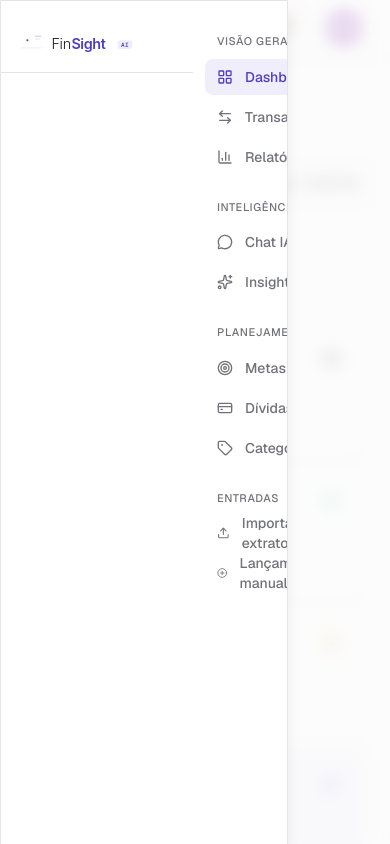
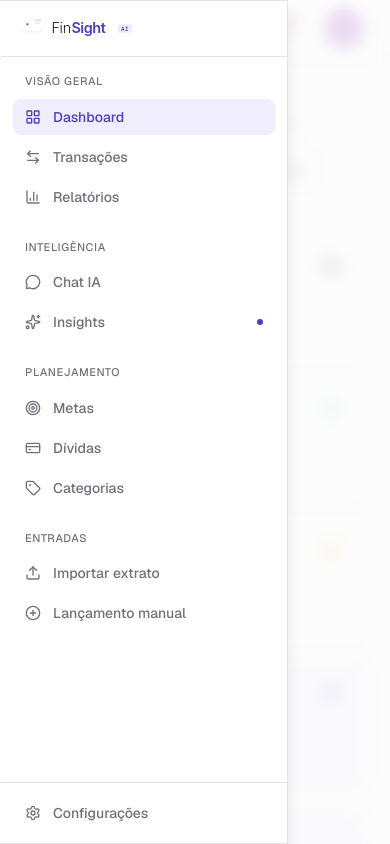
Before and after one commit to fernandaquerino/finsight-ai, a Next.js app: page / in a window 390 px wide. Both pictures are taken after a click on the button 34 px from the left and 27 px from the top of the page. Built offline with nearby package versions, Linux system fonts and the light colour scheme.

Commit message:
feat: adjust mobile layout

```diff
--- a/src/app/(app)/page.tsx
+++ b/src/app/(app)/page.tsx
@@ -28,7 +28,7 @@ export default function DashboardPage() {
   return (
     <main className="mx-auto flex w-full max-w-7xl flex-col gap-6 p-7">
       {/* Dashboard header */}
-      <div className="flex items-center justify-between">
+      <div className="flex flex-col gap-5 sm:flex-row sm:items-center sm:justify-between">
         <div>
           <p className="text-lg font-medium text-foreground">Olá, Marina</p>
           <p className="text-sm text-muted-foreground">
@@ -150,13 +150,13 @@ export default function DashboardPage() {
       </Card>
 
       {/* Charts row 1: balance + donut */}
-      <div className="grid grid-cols-[1.4fr_1fr] items-stretch gap-4">
+      <div className="grid items-stretch gap-4 sm:grid-cols-1 lg:grid-cols-[1.4fr_1fr]">
         <LineChartCard />
         <DonutChartCard />
       </div>
 
       {/* Charts row 2: bar + transactions */}
-      <div className="grid grid-cols-2 gap-4">
+      <div className="grid gap-4 sm:grid-cols-1 lg:grid-cols-2">
         <BarChartCard />
         <TransactionList />
       </div>
--- a/src/components/app/MobileSidebar/MobileSidebar.tsx
+++ b/src/components/app/MobileSidebar/MobileSidebar.tsx
@@ -16,15 +16,18 @@ type MobileSidebarProps = Readonly<{
 
 function MobileSidebar({ open, pathname, onOpenChange }: MobileSidebarProps) {
   return (
-    <Drawer open={open} onOpenChange={onOpenChange}>
-      <DrawerContent className="inset-y-0 right-auto bottom-auto left-0 mt-0 h-dvh w-72 rounded-none border-r">
+    <Drawer open={open} onOpenChange={onOpenChange} direction="left">
+      <DrawerContent
+        showHandle={false}
+        className="top-0 right-auto bottom-0 mt-0 h-dvh w-72 rounded-none border-r"
+      >
         <DrawerTitle className="sr-only">Menu principal</DrawerTitle>
         <DrawerDescription className="sr-only">
           Navegação principal do FinSight AI.
         </DrawerDescription>
         <Sidebar
           pathname={pathname}
-          className="flex h-full w-full border-r-0 md:hidden"
+          className="flex h-full w-full flex-col border-r-0 md:hidden lg:flex-row"
           onNavigate={() => onOpenChange(false)}
         />
       </DrawerContent>
--- a/src/components/app/MonthYearPicker/MonthYearPicker.tsx
+++ b/src/components/app/MonthYearPicker/MonthYearPicker.tsx
@@ -65,7 +65,7 @@ function MonthYearPicker({ value, onChange }: MonthYearPickerProps) {
           {open ? <ChevronUp /> : <ChevronDown />}
         </Button>
       </PopoverTrigger>
-      <PopoverContent className="w-56 p-3" align="end">
+      <PopoverContent className="w-56 p-3" align="start">
         <div className="mb-3 flex items-center justify-between">
           <IconButton
             size="sm"
--- a/src/components/app/NotificationsPanel/NotificationsPanel.tsx
+++ b/src/components/app/NotificationsPanel/NotificationsPanel.tsx
@@ -190,7 +190,7 @@ function NotificationsPanel() {
 
       <PopoverContent
         className="w-[min(28rem,calc(100vw-2rem))] p-0"
-        align="end"
+        align="center"
       >
         <div className="flex items-center gap-3 px-6 py-5">
           <h2 className="text-lg font-semibold text-foreground">
--- a/src/components/app/Topbar/Topbar.tsx
+++ b/src/components/app/Topbar/Topbar.tsx
@@ -1,6 +1,6 @@
 "use client";
 
-import { MenuIcon } from "lucide-react";
+import { MenuIcon, SearchIcon } from "lucide-react";
 import { useState } from "react";
 
 import { CommandSearch } from "@/components/app/CommandSearch";
@@ -43,6 +43,17 @@ function Topbar({ title, onMenuClick }: TopbarProps) {
           />
         </div>
 
+        <div className="lg:hidden">
+          <IconButton
+            aria-label="Busca de comandos"
+            variant="secondary"
+            onClick={() => setIsCommandSearchOpen(true)}
+            onFocus={() => setIsCommandSearchOpen(true)}
+          >
+            <SearchIcon />
+          </IconButton>
+        </div>
+
         <AIButton href={appRoutes.aiChat} className="hidden sm:inline-flex" />
 
         <div className="hidden sm:block">
--- a/src/components/ui/Drawer/Drawer.tsx
+++ b/src/components/ui/Drawer/Drawer.tsx
@@ -48,20 +48,25 @@ function DrawerOverlay({
 function DrawerContent({
   className,
   children,
+  showHandle = true,
   ...props
-}: React.ComponentProps<typeof DrawerPrimitive.Content>) {
+}: React.ComponentProps<typeof DrawerPrimitive.Content> & {
+  showHandle?: boolean;
+}) {
   return (
     <DrawerPortal>
       <DrawerOverlay />
       <DrawerPrimitive.Content
         data-slot="drawer-content"
         className={cn(
-          "fixed inset-x-0 bottom-0 z-50 mt-24 flex h-auto flex-col rounded-t-xl border bg-card text-card-foreground shadow-lg",
+          "fixed right-0 bottom-0 left-0 z-50 mt-24 flex h-auto flex-col rounded-t-xl border bg-card text-card-foreground shadow-lg",
           className,
         )}
         {...props}
       >
-        <div className="mx-auto mt-4 h-1.5 w-12 rounded-full bg-muted" />
+        {showHandle && (
+          <div className="mx-auto mt-4 h-1.5 w-12 rounded-full bg-muted" />
+        )}
         {children}
       </DrawerPrimitive.Content>
     </DrawerPortal>
--- a/src/features/dashboard/components/DonutChartCard/DonutChartCard.tsx
+++ b/src/features/dashboard/components/DonutChartCard/DonutChartCard.tsx
@@ -48,8 +48,8 @@ function DonutChartCard({
         </Button>
       }
     >
-      <div className="flex items-center gap-4">
-        <div className="w-[200px] shrink-0">
+      <div className="flex flex-col items-center gap-4 lg:flex-row">
+        <div className="w-full max-w-48 shrink-0 lg:w-[200px]">
           <DonutChart
             data={data}
             height={200}
```
